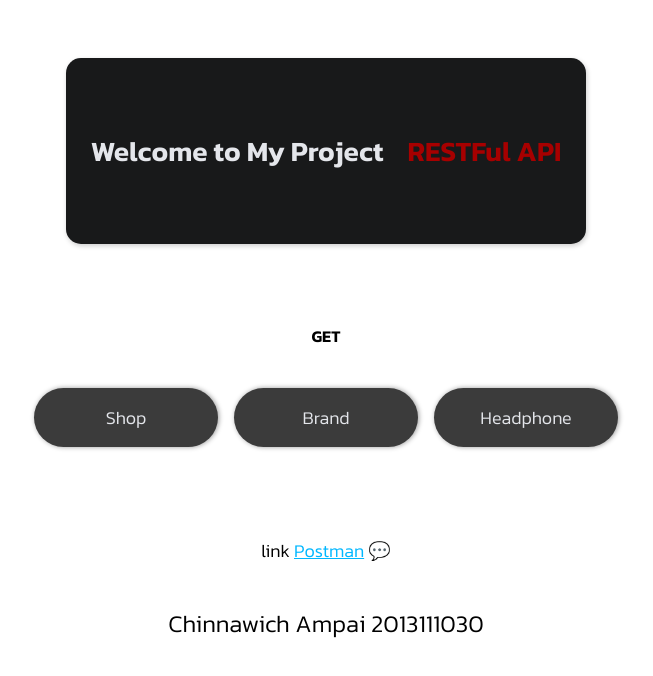
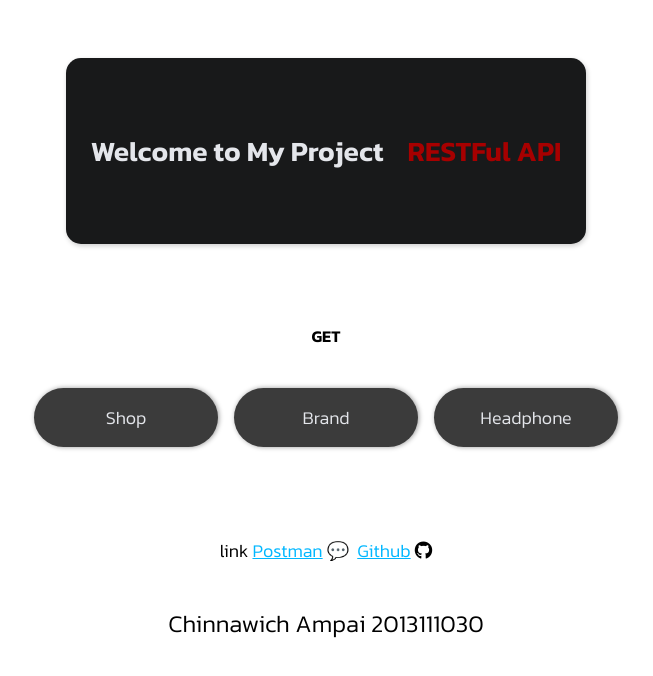
Before and after one commit to HimitsuTH/project_restfulApi, a website: page public/index.html in a window 1280 px wide. Shown: the whole page, without its empty margins (314-967 px from the left). Drawn offline with Linux system fonts and the light colour scheme.

Commit message:
V1.0.0 ✔

```diff
--- a/public/index.html
+++ b/public/index.html
@@ -3,6 +3,7 @@
 <head>
   <title>Express</title>
   <link rel="stylesheet" href="/stylesheets/style.css">
+  <link rel="stylesheet" href="https://cdnjs.cloudflare.com/ajax/libs/font-awesome/6.0.0-beta3/css/all.min.css" />
 </head>
 
 <body>
@@ -17,8 +18,16 @@
       <a href="/headphone">Headphone</a>
     </div>
   </div>
-  <p class="postman">link <a href="https://documenter.getpostman.com/view/20440298/2s93CHuuno" target="_blank">Postman</a> 💬</p>
+  <div class="about-container">
+    <p class="postman subFont">link <a href="https://documenter.getpostman.com/view/20440298/2s93CHuuno"
+        target="_blank">Postman</a> 💬</p>
+    <p class="github subFont"><a href="https://github.com/HimitsuTH/project_restfulApi" target="_blank">Github</a>
+      <i class="fa-brands fa-github"></i></p>
+  </div>
+
   <p class="name">Chinnawich Ampai 2013111030</p>
 </body>
 
+
+
 </html>
--- a/public/stylesheets/style.css
+++ b/public/stylesheets/style.css
@@ -83,7 +83,19 @@ a {
   margin-bottom: 2rem;
 }
 
-/* Postman */
-.postman , .postman > a{
+/* Font */
+.subFont , .subFont > a{
   font-size: 18px;
 }
+
+/* about-container */
+
+.about-container {
+  display: grid;
+  place-items: center;
+  grid-template-columns: repeat(2, auto);
+}
+
+.about-container p:nth-child(even) {
+  margin-left: 0.5rem;
+}
```
